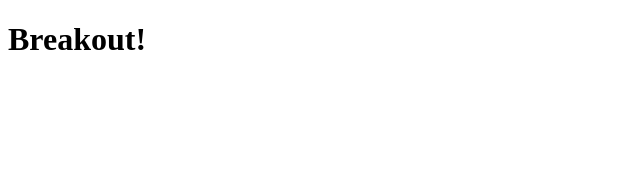
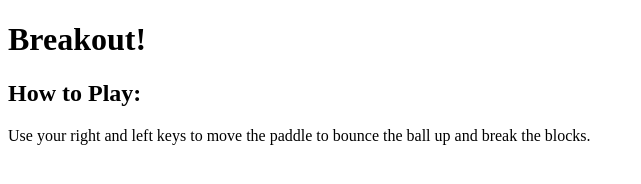
Before and after one commit to rcho100/breakout, a plain HTML site: page index.html in a window 1280 px wide. Shown: the whole page, without its empty margins (0-641 px from the left). Drawn offline with Linux system fonts and the light colour scheme.

Commit message:
Add instructions for game

```diff
--- a/index.html
+++ b/index.html
@@ -8,6 +8,12 @@
 </head>
 <body>
     <h1>Breakout!</h1>
+    <div id="rules" class="rules">
+        <h2>How to Play:</h2>
+        <p>
+            Use your right and left keys to move the paddle to bounce the ball up and break the blocks.
+        </p>
+    </div>
 
     <script src="script.js"></script>
 </body>
```
